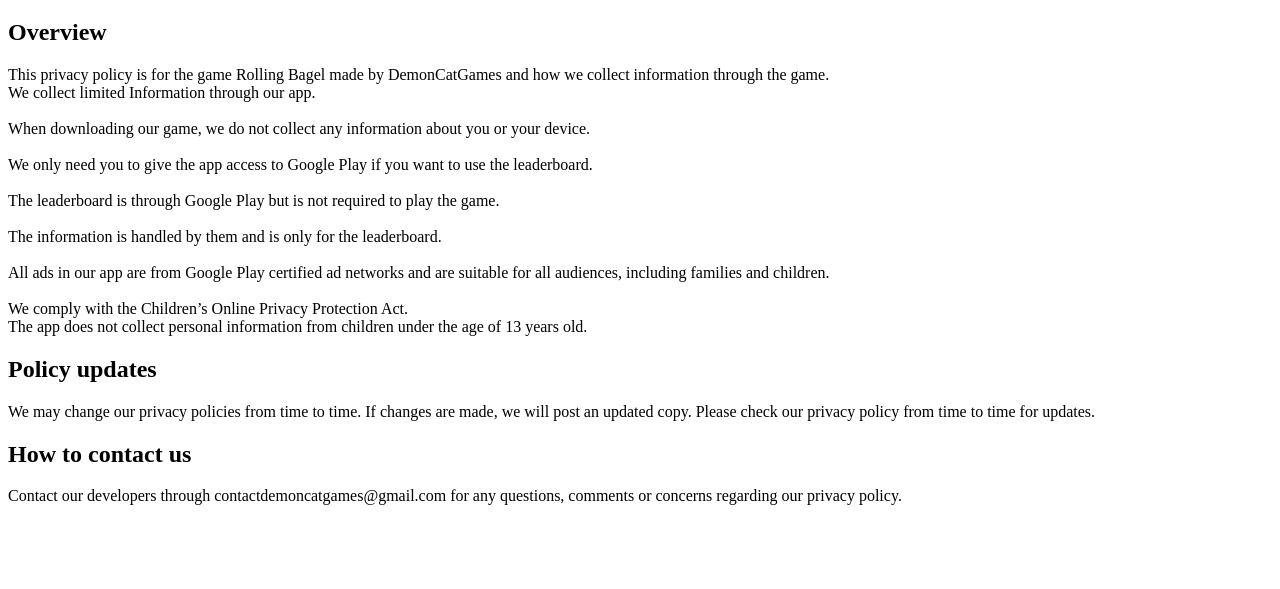
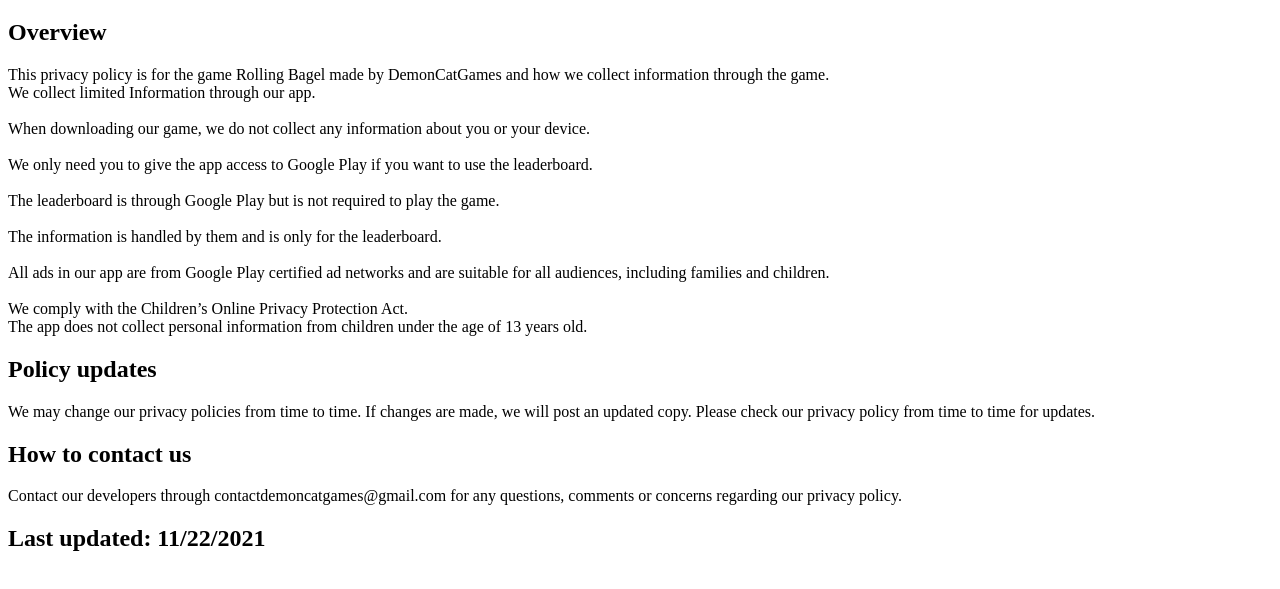
Before and after one commit to Demon-Cat-Games/Demon-Cat-Games.github.io, a plain HTML site: page index.html in a window 1280 px wide. Shown: the part 61-650 px from the top of the page. Drawn offline with Linux system fonts and the light colour scheme.

Commit message:
Updated the date

```diff
--- a/index.html
+++ b/index.html
@@ -32,6 +32,8 @@
         <h2>How to contact us</h2>
         Contact our developers through contactdemoncatgames@gmail.com for any questions, comments or concerns regarding
         our privacy policy.
+
+        <h2>Last updated: 11/22/2021</h2>
     </p>
 
 </body>
```
